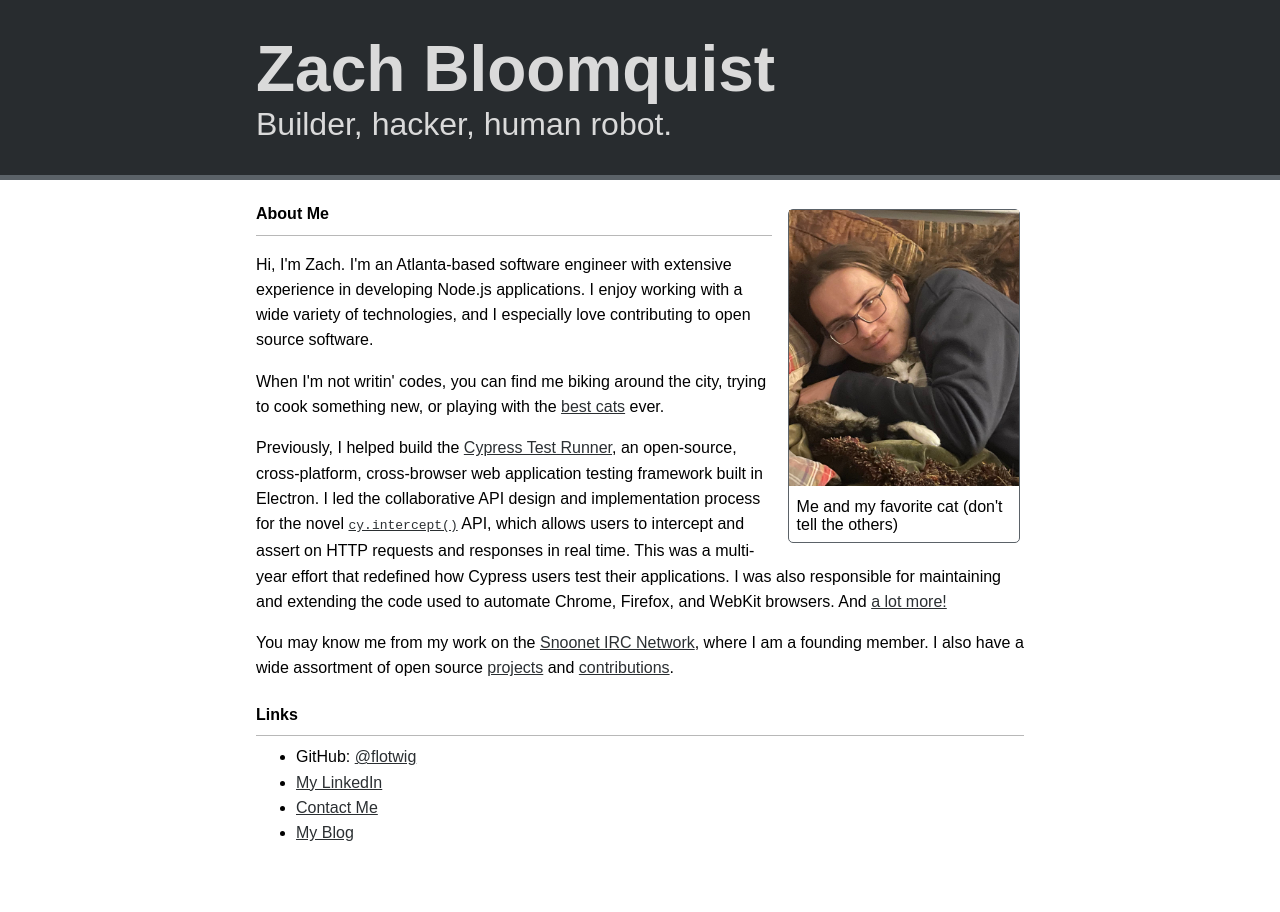
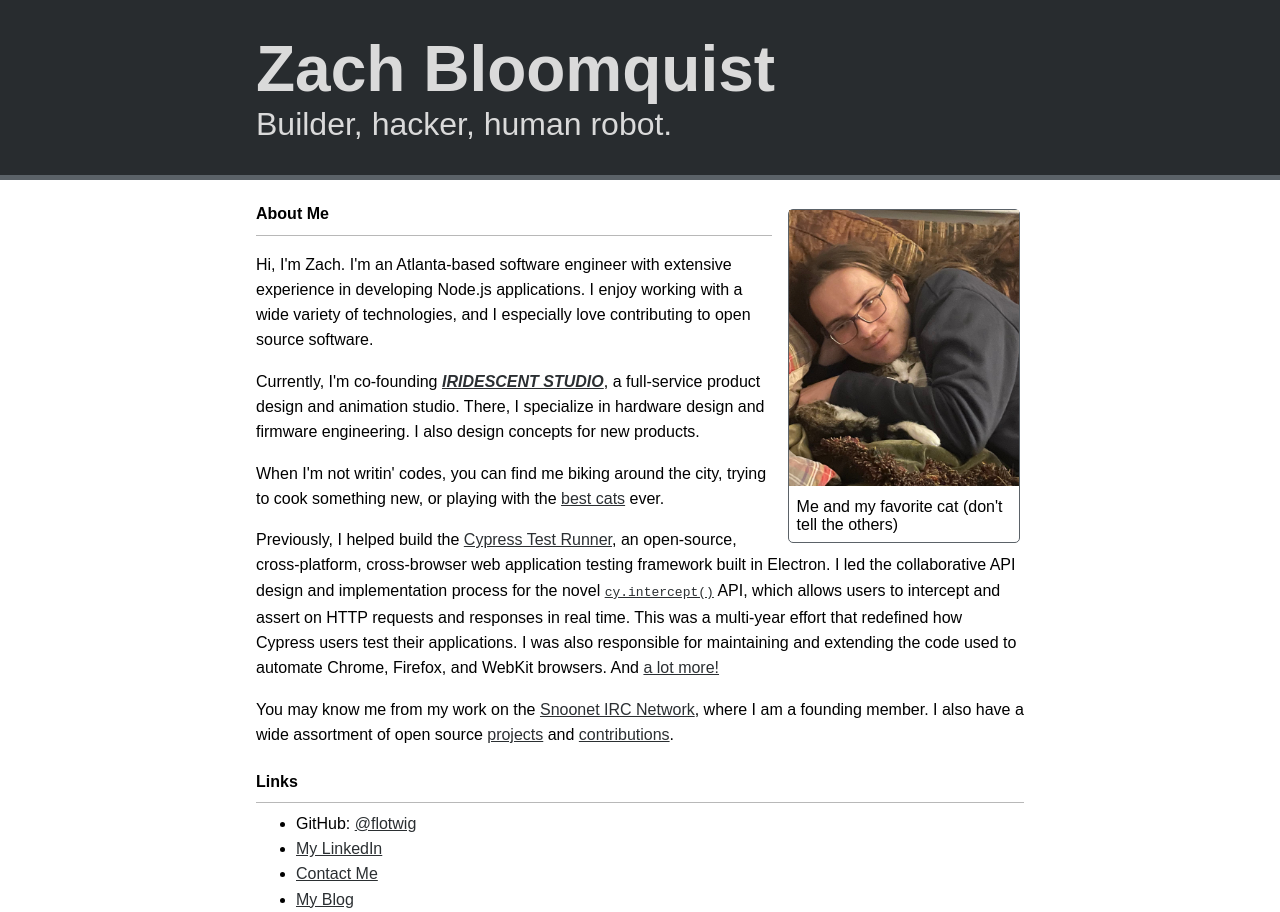
Before and after one commit to flotwig/site, a Jekyll site: the page built from index.html, in a window 1280 px wide. Built offline with Jekyll 4.4.1, drawn with Linux system fonts in a browser that asks for light colours.

Commit message:
Add IRIDESCENT STUDIO

```diff
--- a/index.html
+++ b/index.html
@@ -13,6 +13,7 @@ title: Zach Bloomquist
     <h4>About Me</h4>
     <hr/>
     <p>Hi, I'm Zach. I'm an Atlanta-based software engineer with extensive experience in developing Node.js applications. I enjoy working with a wide variety of technologies, and I especially love contributing to open source software.</p>
+    <p>Currently, I'm co-founding <em><strong><a href="https://iridescentstudio.io">IRIDESCENT STUDIO</a></strong></em>, a full-service product design and animation studio. There, I specialize in hardware design and firmware engineering. I also design concepts for new products.</p>
     <p>When I'm not writin' codes, you can find me biking around the city, trying to cook something new, or playing with the <a href="/assets/best-cats.jpg">best cats</a> ever.</p>
     <p>Previously, I helped build the <a href="https://www.cypress.io">Cypress Test Runner</a>, an open-source, cross-platform, cross-browser web application testing framework built in Electron. I led the collaborative API design and implementation process for the novel <a href="https://docs.cypress.io/api/commands/intercept"><code>cy.intercept()</code></a> API, which allows users to intercept and assert on HTTP requests and responses in real time. This was a multi-year effort that redefined how Cypress users test their applications. I was also responsible for maintaining and extending the code used to automate Chrome, Firefox, and WebKit browsers. And <a href="https://github.com/cypress-io/cypress/pulls?q=is%3Apr+author%3Aflotwig+is%3Amerged+sort%3Acomments-desc">a lot more!</a>
     <p>You may know me from my work on the <a href="https://snoonet.org">Snoonet IRC Network</a>, where I am a founding member. I also have a wide assortment of open source <a href="https://github.com/flotwig?tab=repositories&type=source">projects</a> and <a href="https://github.com/search?q=is%3Apr+author%3Aflotwig&type=pullrequests&s=&o=desc">contributions</a>.</p>
```
